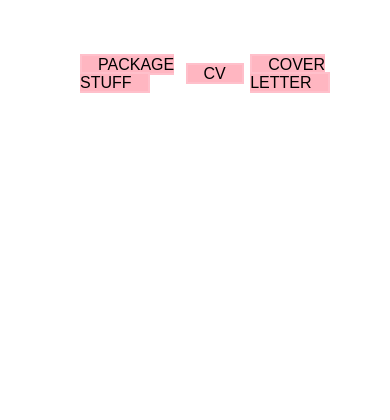
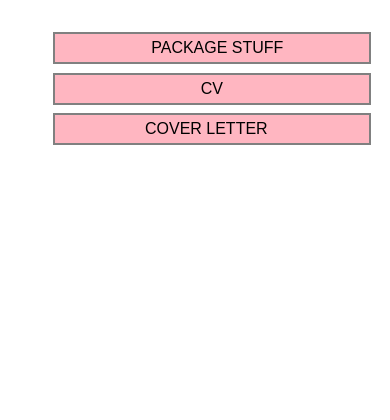
Before and after one commit to amaniid/reaktor-hire-me, a Python web app: template app/templates/base.html in a window 390 px wide. Shown: the top 420 px of the page. Run offline with Jinja, Linux system fonts and the light colour scheme; the template is opened without the code that fills it, so the values that code supplies are empty.

Commit message:
better mobile navigation

```diff
--- a/app/static/styles/style.css
+++ b/app/static/styles/style.css
@@ -157,6 +157,7 @@ header #menu-top-bar li a {
     padding: 0 1rem;
     background-color: lightpink;
     color: black;
+    border: 2px solid grey;
 }
 
 header #menu-top-bar li:first-child a {
@@ -181,9 +182,50 @@ footer {
 
 /* MEDIA QUERIES */
 @media (max-width:765px) {
+    body {
+        padding: 1px 5px 5px 5px;
+    }
+
     .contact {
         width: 100%;
         grid-template-columns: 1fr;
+    }
+
+    header {
+        font-size: 1rem;
+        margin-bottom: 1px;
+    }
+
+    header #menu-top-bar {
+        display: grid;
+        grid-template-columns: 1fr;
+        text-align: center;
+    }
+
+    header #menu-top-bar li:first-child {
+        margin-top: 1px;
+    }
+
+    header #menu-top-bar li {
+        margin-top: 2px;
+    }
+
+    header #menu-top-bar li a {
+        padding: 5px;
+        display: block;
+
+    }
+
+    .cv {
+        width: 99vw;
+    }
+
+    .cv h1 {
+        font-size: 2rem;
+    }
+
+    .cv h2 {
+        font-size: 1.3rem;
     }
 
     #pkg-search {
@@ -205,16 +247,16 @@ footer {
     .intro {
         font-size: 1.2rem;
         text-align: left;
-        margin: 2px;
-        width: 100%;
+        margin: 10px 2px;
+        width: 90vw;
         border: 1px dashed deeppink;
         padding: 5px;
     }
 
     .paragraph {
-        width: 100%;
-        padding: 1rem;
-        margin: 2rem 1rem;
+        width: 90vw;
+        padding: 5px;
+        margin: 1rem 0rem;
     }
 
     .pkg-btns {
--- a/app/templates/cv.html
+++ b/app/templates/cv.html
@@ -19,8 +19,8 @@
             </p>
         </div>
         <div class="cv-picture">
-            <img src="{{ url_for('static', filename = 'images/iida.png') }}" alt="picture of an iida" height="333"
-                width="333">
+            <img src="{{ url_for('static', filename = 'images/iida.png') }}" alt="picture of an iida" height="300"
+                width="300">
         </div>
 
     </section>
```
